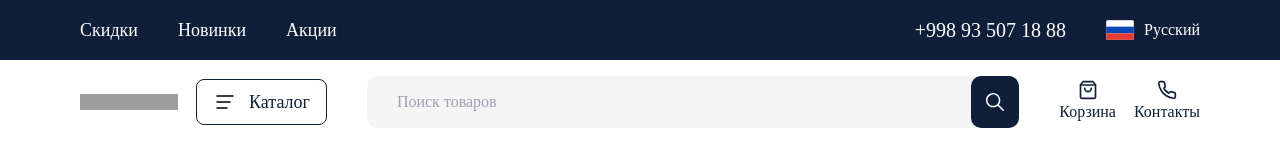
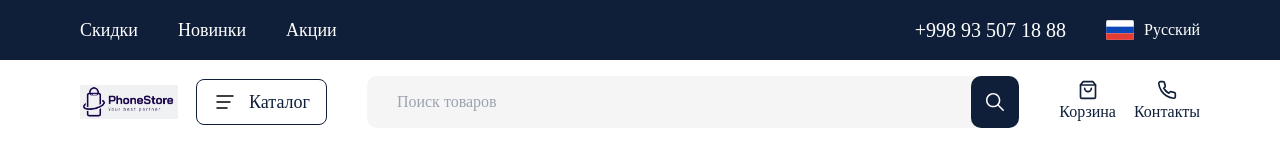
Before and after one commit to BoburBerdiev/Serius-shoping, a Next.js app: page / in a window 1280 px wide. Shown: the top 143 px of the page. Built offline with nearby package versions, Linux system fonts and the light colour scheme; grey boxes are pictures that could not be loaded.

Commit message:
nav logo addding

```diff
--- a/src/components/navbar/navbar.jsx
+++ b/src/components/navbar/navbar.jsx
@@ -206,8 +206,8 @@ const Navbar = () => {
         <MiniNavbar />
            <div className="container relative flex flex-wrap items-center justify-between py-2 md:py-4 gap-x-10">
                <div className='flex items-center gap-[18px]'>
-                    <Link href="/" className="flex items-center space-x-3 relative w-[98px] h-4">
-                        <ImageUI src={'/logo.png'} />
+                    <Link href="/" className="flex items-center space-x-3 relative w-[98px] h-10">
+                        <ImageUI src={'/logo.png'} imgStyle={'object-contain'}/>
                     </Link>
 
                     <ButtonUI className={`${openNav && 'bg-darkBlue text-white'} duration-300 max-md:text-base`} leftIcon={!openNav ? <img src='/menu.svg' className='w-4 md:w-6 h-4 md:h-6'/> : <IoClose className='text-white md:text-2xl' />} text={'Каталог'} onClick={(e) => navbarHandler(e)} />
```
Also changed, not shown: public/logo.png (added).
